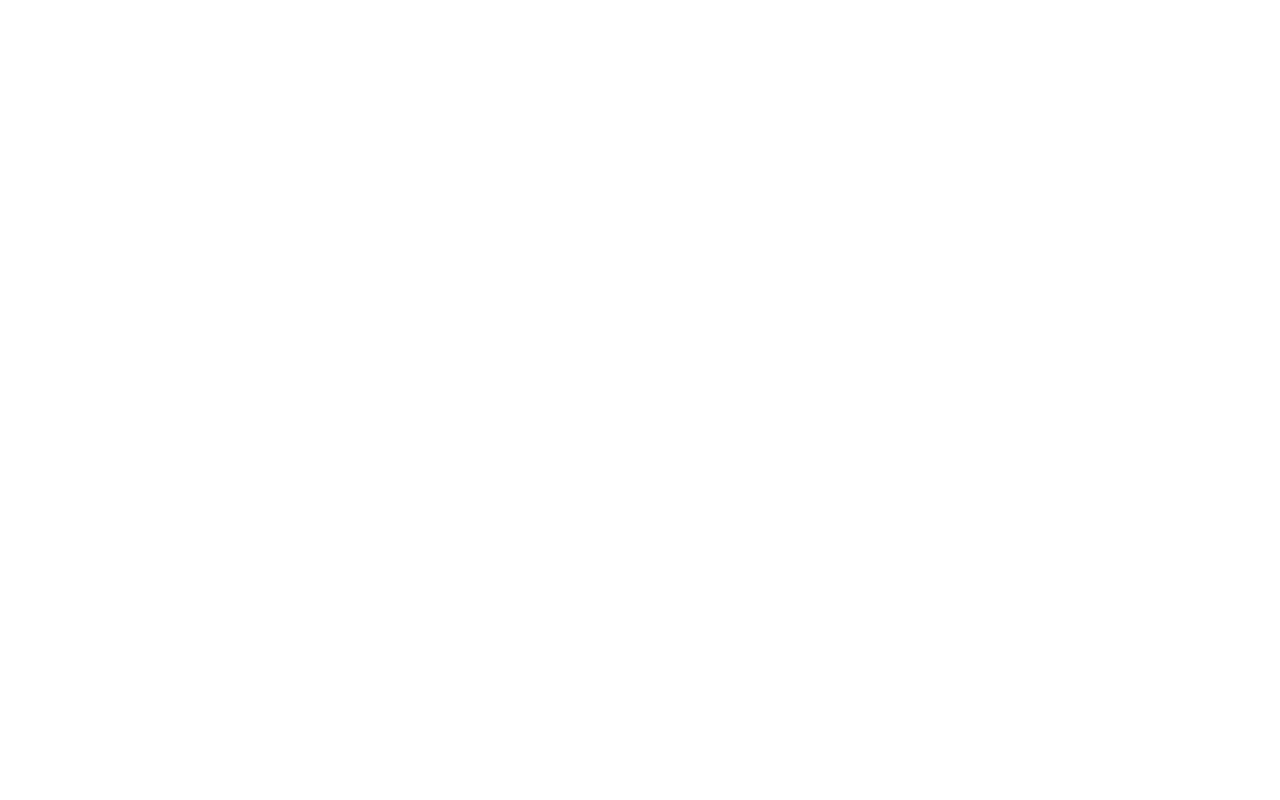
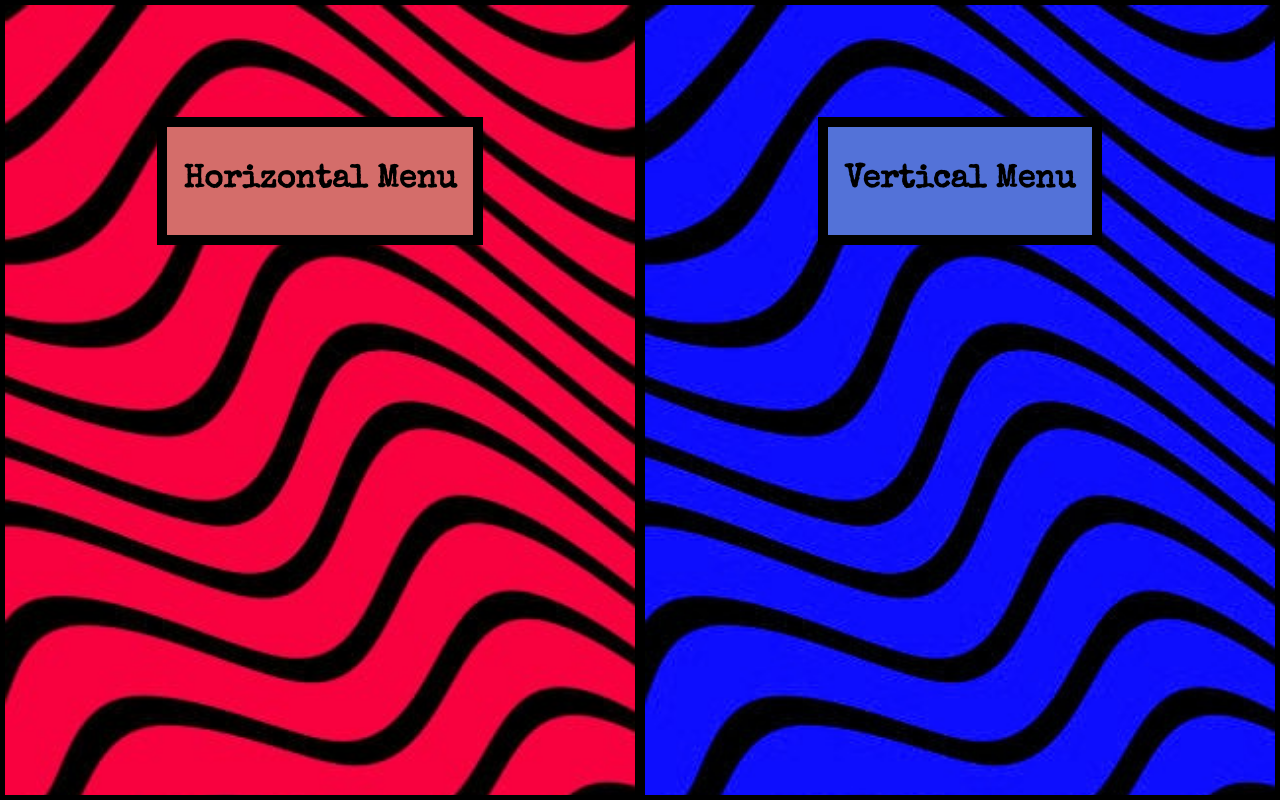
Before and after one commit to 420n13la/twolayouts-Christian, a plain HTML site: page index.html in a window 1280 px wide. Drawn offline with nearby package versions, Linux system fonts and the light colour scheme.

Commit message:
Add files via upload

```diff
--- /dev/null
+++ b/css.css
@@ -0,0 +1,58 @@
+*{box-sizing:border-box;}
+
+html{
+    height:100%;
+}
+
+
+body{
+    text-align:center;
+    margin:0px;
+    font-family: 'Special Elite', cursive;
+    height:100%;
+}
+
+#Horizontal{
+  background-image:url(background2.jpg);
+  background-size:300%;
+  background-repeat:repeat;
+  min-height:100%;
+  min-width:50%;
+    height:100%;
+    width:50%;
+    float:right;
+    border:5px solid black;
+}
+#Vertical{
+  background-image:url(background.png);
+  background-size:300%;
+  background-repeat:repeat;
+  min-height:100%;
+  min-width:50%;
+  height:100%;
+  width:50%;
+  float:left;
+  border:5px solid black;
+}
+
+a{
+    text-decoration:none;
+    color:black;
+}
+.horiTXT{
+        background-color:#5372D8;
+        padding:1em;
+        margin-top:7em;
+        display:inline-block;
+        border:10px solid black;
+
+
+}
+
+.vertTXT{
+    background-color:#D46D6A;
+    padding:1em;
+    margin-top:7em;
+    display:inline-block;
+    border:10px solid black;
+}
--- a/index.html
+++ b/index.html
@@ -1,9 +1,15 @@
 <!DOCTYPE html>
 <html>
 <head>
-
+    <link href="https://fonts.googleapis.com/css?family=Special+Elite&display=swap" rel="stylesheet">
+    <link rel="Stylesheet" href="css.css">
 </head>
 <body>
-
+    <div id="Horizontal">
+        <div class="horiTXT"><h1><a href="hormenu.html">Vertical Menu</a></h1></div>
+    </div>
+    <div id="Vertical">
+        <div class="vertTXT"><h1><a href="vermenu.html">Horizontal Menu</a></h1></div>
+    </div>
 </body>
 </html>
```
Also changed, not shown: background.png (added), background2.jpg (added), hormenu.html (line endings or trailing spaces), vermenu.html (line endings or trailing spaces).
